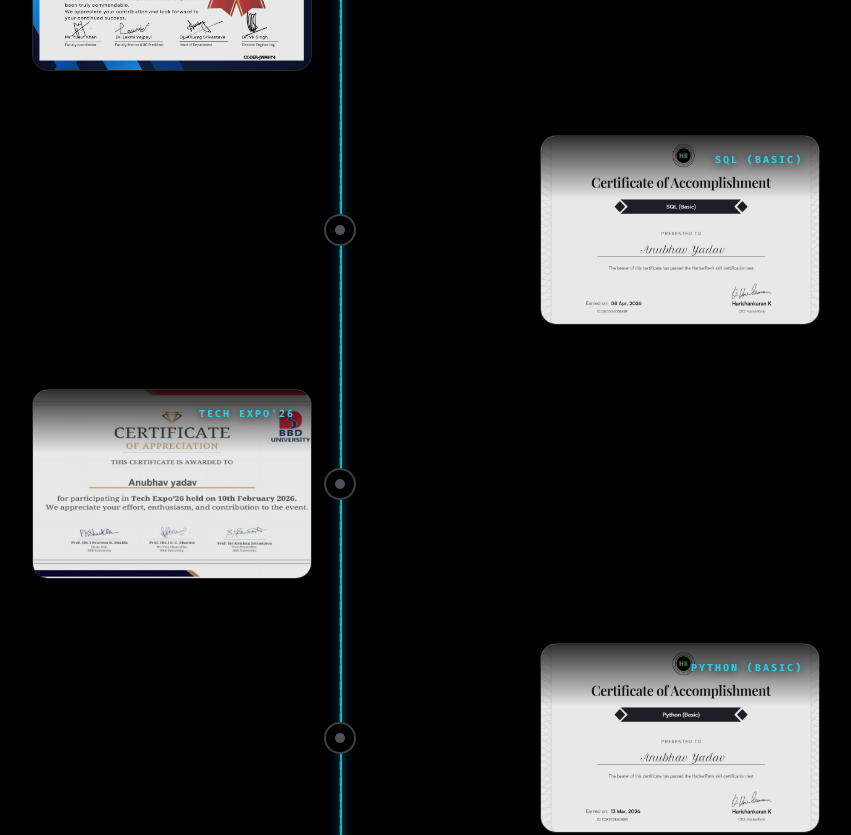
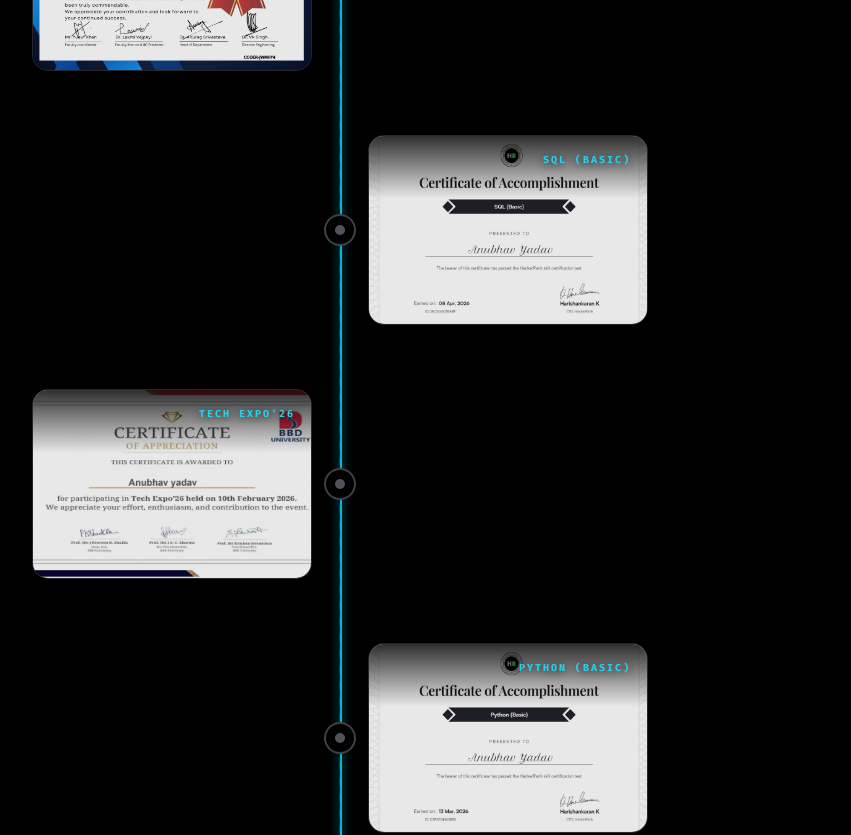
Before and after one commit to anubhavy-05/My-Portfolio, a Next.js app: page /certificates in a window 1280 px wide. Shown: the part 760-1595 px from the top of the page, without its empty margins (300-1151 px from the left). Built offline with nearby package versions, Linux system fonts and the light colour scheme.

Commit message:
feat: add interactive certificate showcase page with flip-card animations

```diff
--- a/app/certificates/page.tsx
+++ b/app/certificates/page.tsx
@@ -125,18 +125,18 @@ function FlipCard({ cred, index }: { cred: (typeof credentials)[0]; index: numbe
 
   return (
     <div ref={ref} className={clsx('flex items-center w-full gap-0 group', isLeft ? 'flex-row' : 'flex-row-reverse')}>
-      <div className="w-[calc(50%-28px)] flex justify-end relative">
+      <div className={clsx('w-[calc(50%-28px)] flex relative', isLeft ? 'justify-end' : 'justify-start')}>
         <motion.div
           initial={{ opacity: 0, x: isLeft ? -60 : 60 }}
           animate={visible ? { opacity: 1, x: 0 } : { opacity: 0, x: isLeft ? -60 : 60 }}
           transition={{ duration: 0.5, ease: [0.4, 0, 0.2, 1] }}
-          className="w-full max-w-[280px]"
+          className="w-full max-w-[280px] relative"
           style={{ perspective: '1000px' }}
           onMouseEnter={() => setFlipped(true)}
           onMouseLeave={() => setFlipped(false)}
         >
           {/* Subtle connecting line glow on hover */}
-          <div className={clsx("absolute top-1/2 -translate-y-1/2 h-[2px] w-12 bg-cyan-500/0 group-hover:bg-cyan-500/50 transition-all duration-500 z-0", isLeft ? "-right-12" : "-left-12")} />
+          <div className={clsx("absolute top-1/2 -translate-y-1/2 h-[2px] w-12 bg-cyan-500/0 group-hover:bg-cyan-500/50 transition-all duration-500 z-20", isLeft ? "-right-12" : "-left-12")} />
 
           <motion.div
             animate={{ rotateY: flipped ? 180 : 0 }}
```
